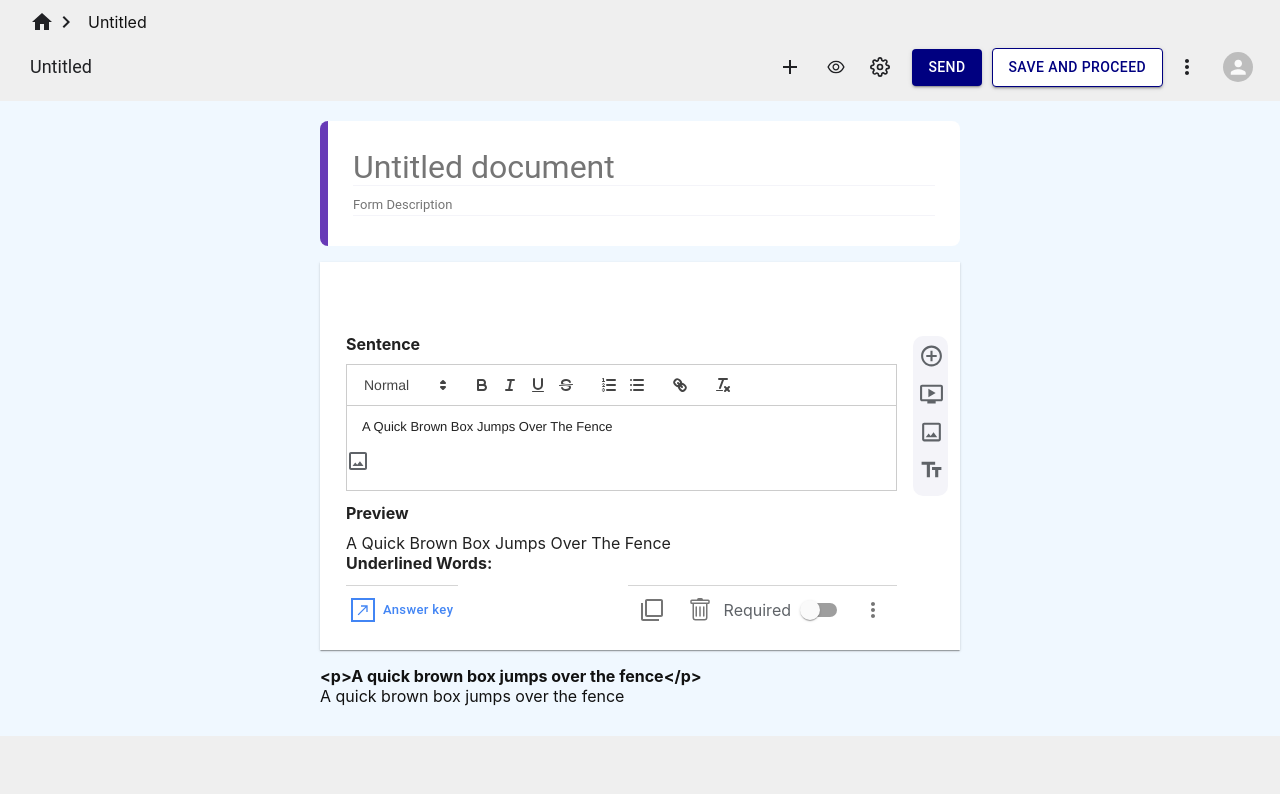
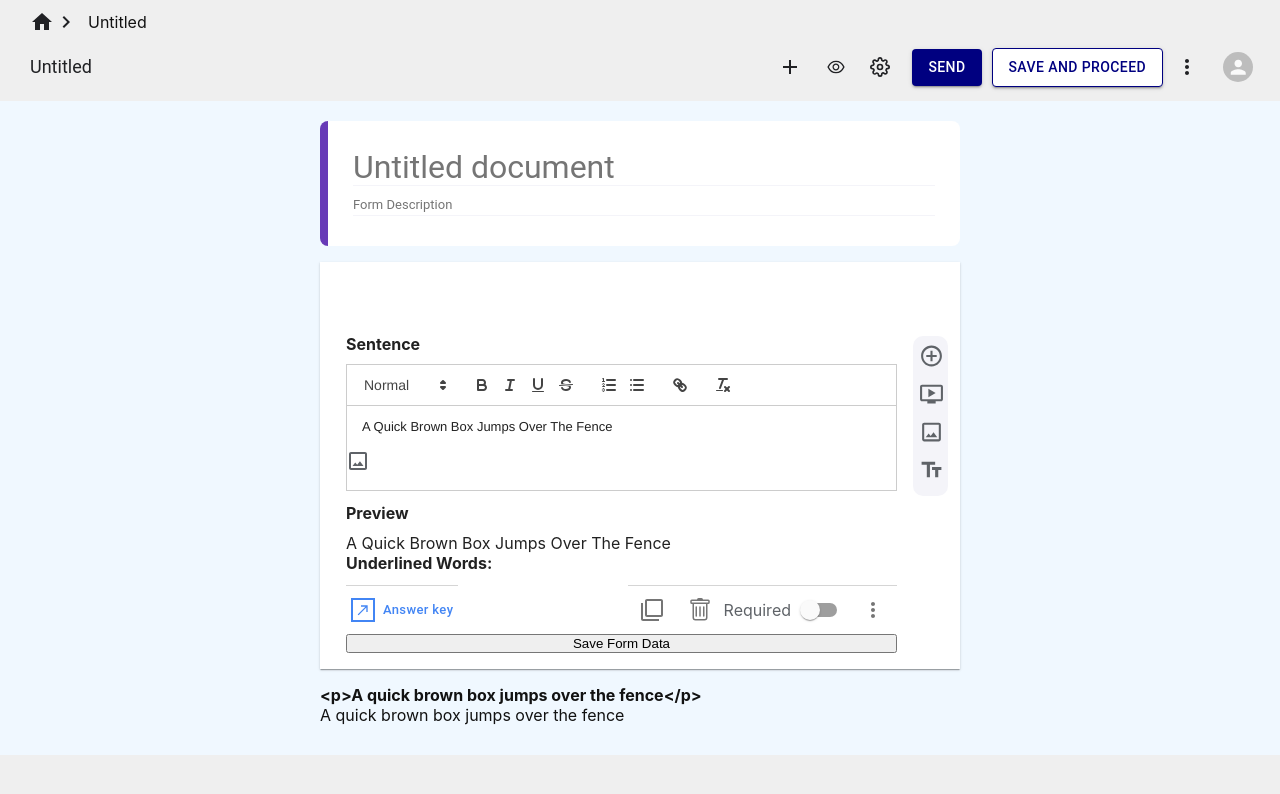
Before and after one commit to AceHunterr/Custom_form_builder, a React (Create React App) app in the folder client/: page / in a window 1280 px wide. Shown: the top 794 px of the page. Built offline with nearby package versions, Linux system fonts and the light colour scheme.

Commit message:
finallyyyy the post request worked

```diff
--- a/client/package.json
+++ b/client/package.json
@@ -12,6 +12,7 @@
     "@testing-library/jest-dom": "^5.14.1",
     "@testing-library/react": "^13.0.0",
     "@testing-library/user-event": "^13.2.1",
+    "axios": "^1.4.0",
     "material-ui": "^0.20.2",
     "quill": "^1.3.7",
     "react": "^18.2.0",
--- a/client/src/components/ClozeQuestion/ClozeQuestion.jsx
+++ b/client/src/components/ClozeQuestion/ClozeQuestion.jsx
@@ -1,6 +1,7 @@
 import { React, useState } from "react";
 import RichTextEditor from "../RichTextEditor";
 import ClozedQuestionRenderer from "./ClozedQuestionRenderer";
+import axios from "axios";
 
 import Select from "@material-ui/core/Select";
 import Switch from "@material-ui/core/Switch";
@@ -44,6 +45,19 @@ const ClozeQuestion = () => {
 
   const [previewContent, setPreviewContent] = useState("");
   const [underlinedWords, setUnderlinedWords] = useState([]);
+
+  const saveClozeQuestions = () => {
+    axios
+      .post("http://localhost:5000/api/cloze-questions", {
+        formData: clozeQuestions,
+      })
+      .then((response) => {
+        console.log("Data saved successfully!");
+      })
+      .catch((error) => {
+        console.error("Error saving data:", error);
+      });
+  };
 
   //   function changeQuestion(text, i) {
   //     // var newQuestion = [...clozeQuestions];
@@ -282,6 +296,7 @@ const ClozeQuestion = () => {
                 </IconButton>
               </div>
             </div>
+            <button onClick={saveClozeQuestions}>Save Form Data</button>
           </AccordionDetails>
           <div className="question_edit">
             <AddCircleOutlineIcon
```
Also changed, not shown: 2 other files (tests, documents, lock files or other folders).
